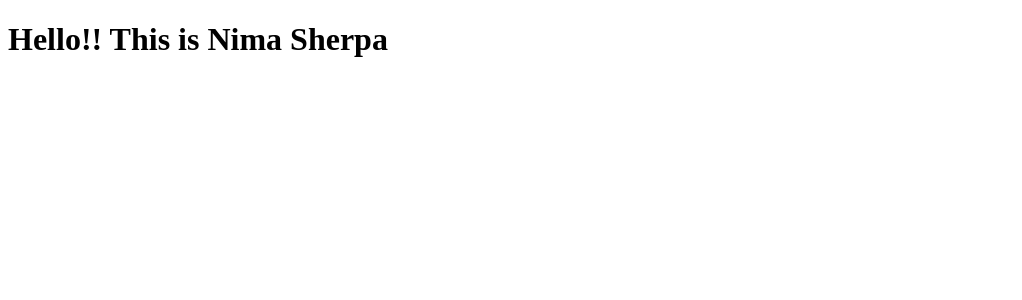
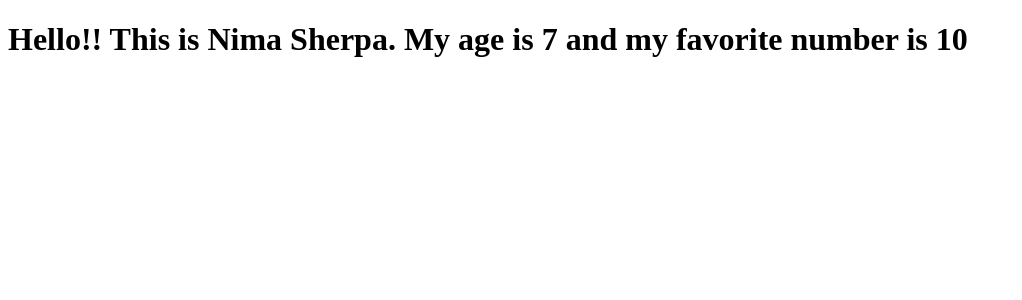
Before and after one commit to steamnp/bfs56, a React (Vite) app: page / in a window 1280 px wide. Shown: the top 300 px of the page, without its empty margins (0-1022 px from the left). Built offline with nearby package versions, Linux system fonts and the light colour scheme.

Commit message:
props in jsx

```diff
--- a/src/main.jsx
+++ b/src/main.jsx
@@ -4,6 +4,6 @@ import Nima from "./nima";
 
 ReactDOM.createRoot(document.getElementById("root")).render(
   <React.StrictMode>
-    <Nima />
+    <Nima age={7} favNumber={10} />
   </React.StrictMode>
 );
--- a/src/nima.jsx
+++ b/src/nima.jsx
@@ -1,5 +1,11 @@
-function Nima() {
-  return <h1> Hello!! This is Nima Sherpa</h1>;
+function Nima({ age, favNumber }) {
+  return (
+    <h1>
+      {" "}
+      Hello!! This is Nima Sherpa. My age is {age} and my favorite number is{" "}
+      {favNumber}
+    </h1>
+  );
 }
 
 export default Nima;
```
